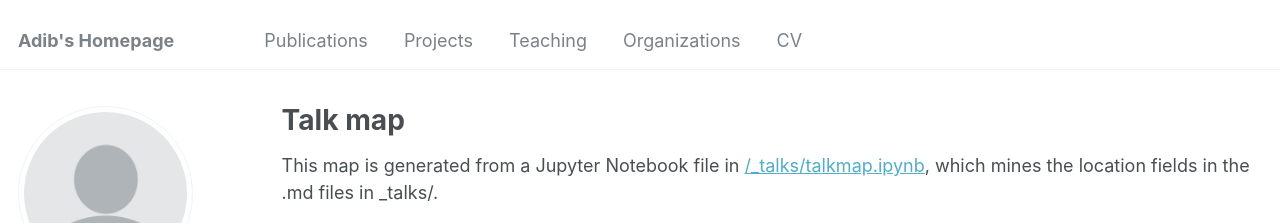
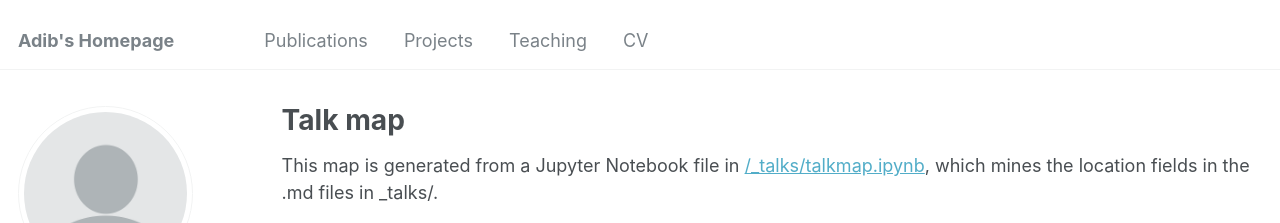
Before and after one commit to Aveiro11/Adib.github.io, a Jekyll site: the page built from _pages/talkmap.html, in a window 1280 px wide. Shown: the top 223 px of the page. Built offline with Jekyll 4.4.1, drawn with Linux system fonts in a browser that asks for light colours; nearby versions of some CDN libraries; some web fonts are replaced.

Commit message:
Update navigation.yml

```diff
--- a/_data/navigation.yml
+++ b/_data/navigation.yml
@@ -12,9 +12,6 @@ main:
   - title: "Teaching"
     url: /teaching/
 
-  - title: "Organizations"
-    url: /organizations/
-
   # - title: "Projects"
   #   url: /portfolio/
 
```
